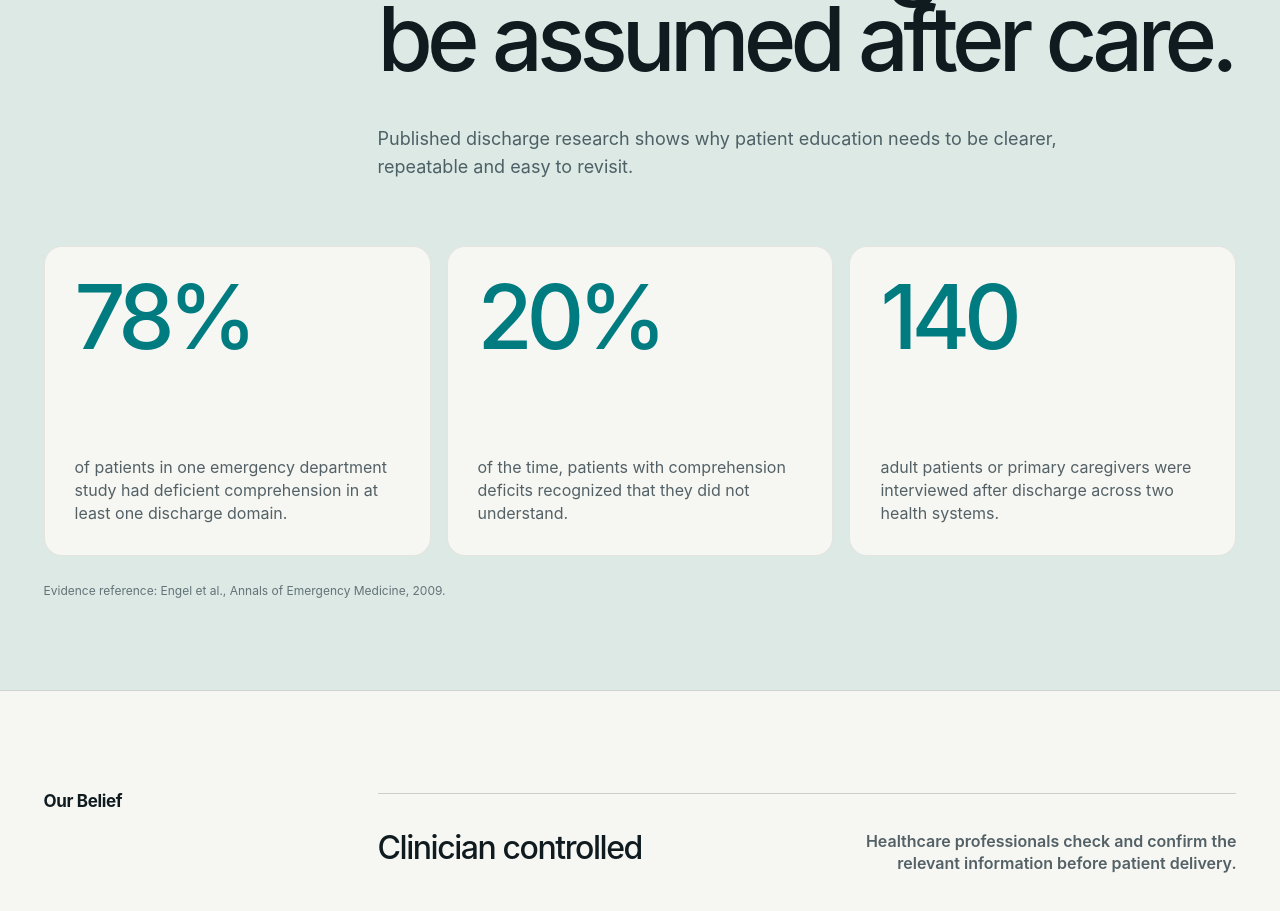
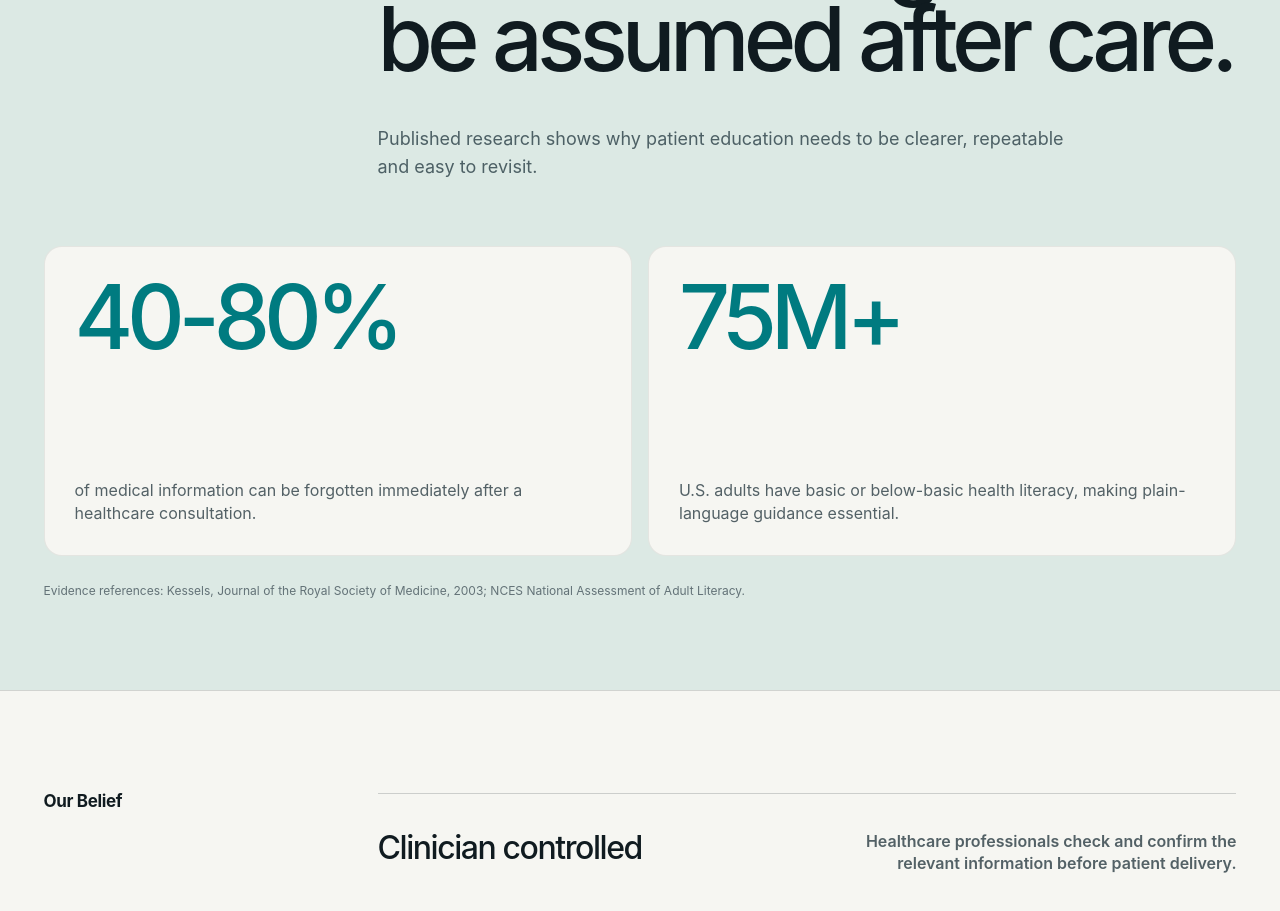
Before and after one commit to STV1222/Medivo-AI-Website, a Next.js app: page /about in a window 1280 px wide. Shown: the part 2520-3431 px from the top of the page. Built offline with nearby package versions, Linux system fonts and the light colour scheme; a web font is replaced by a local one.

Commit message:
Simplify evidence statistics

```diff
--- a/app/about/page.tsx
+++ b/app/about/page.tsx
@@ -58,10 +58,6 @@ export default function AboutPage() {
             <strong><Trans k="evidence.stat2.value" /></strong>
             <p><Trans k="evidence.stat2.label" /></p>
           </article>
-          <article>
-            <strong><Trans k="evidence.stat3.value" /></strong>
-            <p><Trans k="evidence.stat3.label" /></p>
-          </article>
         </div>
         <p className="evidence-source-note"><Trans k="evidence.source" /></p>
       </section>
--- a/app/components/I18n.tsx
+++ b/app/components/I18n.tsx
@@ -159,14 +159,12 @@ const translations = {
     "about.explore": "Explore the product",
     "evidence.eyebrow": "Evidence",
     "evidence.title": "Understanding cannot be assumed after care.",
-    "evidence.subtitle": "Published discharge research shows why patient education needs to be clearer, repeatable and easy to revisit.",
-    "evidence.stat1.value": "78%",
-    "evidence.stat1.label": "of patients in one emergency department study had deficient comprehension in at least one discharge domain.",
-    "evidence.stat2.value": "20%",
-    "evidence.stat2.label": "of the time, patients with comprehension deficits recognized that they did not understand.",
-    "evidence.stat3.value": "140",
-    "evidence.stat3.label": "adult patients or primary caregivers were interviewed after discharge across two health systems.",
-    "evidence.source": "Evidence reference: Engel et al., Annals of Emergency Medicine, 2009.",
+    "evidence.subtitle": "Published research shows why patient education needs to be clearer, repeatable and easy to revisit.",
+    "evidence.stat1.value": "40-80%",
+    "evidence.stat1.label": "of medical information can be forgotten immediately after a healthcare consultation.",
+    "evidence.stat2.value": "75M+",
+    "evidence.stat2.label": "U.S. adults have basic or below-basic health literacy, making plain-language guidance essential.",
+    "evidence.source": "Evidence references: Kessels, Journal of the Royal Society of Medicine, 2003; NCES National Assessment of Adult Literacy.",
     "about.belief": "Our Belief",
     "about.belief1.title": "Clinician controlled",
     "about.belief1.body": "Healthcare professionals check and confirm the relevant information before patient delivery.",
@@ -346,14 +344,12 @@ const translations = {
     "about.explore": "探索產品",
     "evidence.eyebrow": "研究證據",
     "evidence.title": "醫療照護後，不能假設病人已經理解。",
-    "evidence.subtitle": "已發表的出院理解研究顯示，病人衛教需要更清楚、可重複，並且容易再次查看。",
-    "evidence.stat1.value": "78%",
-    "evidence.stat1.label": "一項急診出院研究中，病人在至少一個出院指示範疇出現理解不足。",
-    "evidence.stat2.value": "20%",
-    "evidence.stat2.label": "當病人出現理解不足時，能察覺自己未理解的比例。",
-    "evidence.stat3.value": "140",
-    "evidence.stat3.label": "研究訪談了兩個醫療系統中出院後的成年病人或主要照顧者。",
-    "evidence.source": "研究參考：Engel 等，Annals of Emergency Medicine，2009。",
+    "evidence.subtitle": "已發表研究顯示，病人衛教需要更清楚、可重複，並且容易再次查看。",
+    "evidence.stat1.value": "40-80%",
+    "evidence.stat1.label": "病人在醫療諮詢後，可能會立即忘記大量醫療資訊。",
+    "evidence.stat2.value": "75M+",
+    "evidence.stat2.label": "美國超過 7,500 萬成年人只有基本或低於基本的健康識能，因此白話指引格外重要。",
+    "evidence.source": "研究參考：Kessels，Journal of the Royal Society of Medicine，2003；NCES National Assessment of Adult Literacy。",
     "about.belief": "我們的信念",
     "about.belief1.title": "由臨床人員把關",
     "about.belief1.body": "醫療專業人員在傳送給病人前，會檢查並確認相關資訊。",
--- a/app/globals.css
+++ b/app/globals.css
@@ -481,7 +481,7 @@ to{opacity:1;transform:none}
 .about-evidence-head{display:grid;grid-template-columns:270px 1fr;gap:5vw;align-items:start;margin-bottom:5vw}
 .about-evidence-head h2{font-size:clamp(52px,7vw,112px);line-height:.92;letter-spacing:-.065em;font-weight:520;margin:0;max-width:1320px}
 .about-evidence-head h2+ p{font-size:18px;line-height:1.6;color:#4d6065;max-width:690px;margin:44px 0 0}
-.evidence-grid{display:grid;grid-template-columns:repeat(3,1fr);gap:16px}
+.evidence-grid{display:grid;grid-template-columns:repeat(2,1fr);gap:16px}
 .evidence-grid article{min-height:310px;background:#f6f6f2;border:1px solid rgba(16,27,32,.08);border-radius:var(--radius);padding:30px;display:flex;flex-direction:column;justify-content:space-between}
 .evidence-grid strong{font-size:clamp(56px,7vw,108px);line-height:.9;letter-spacing:-.07em;font-weight:480;color:var(--teal)}
 .evidence-grid p{font-size:16px;line-height:1.45;color:#536166;margin:42px 0 0}
```
